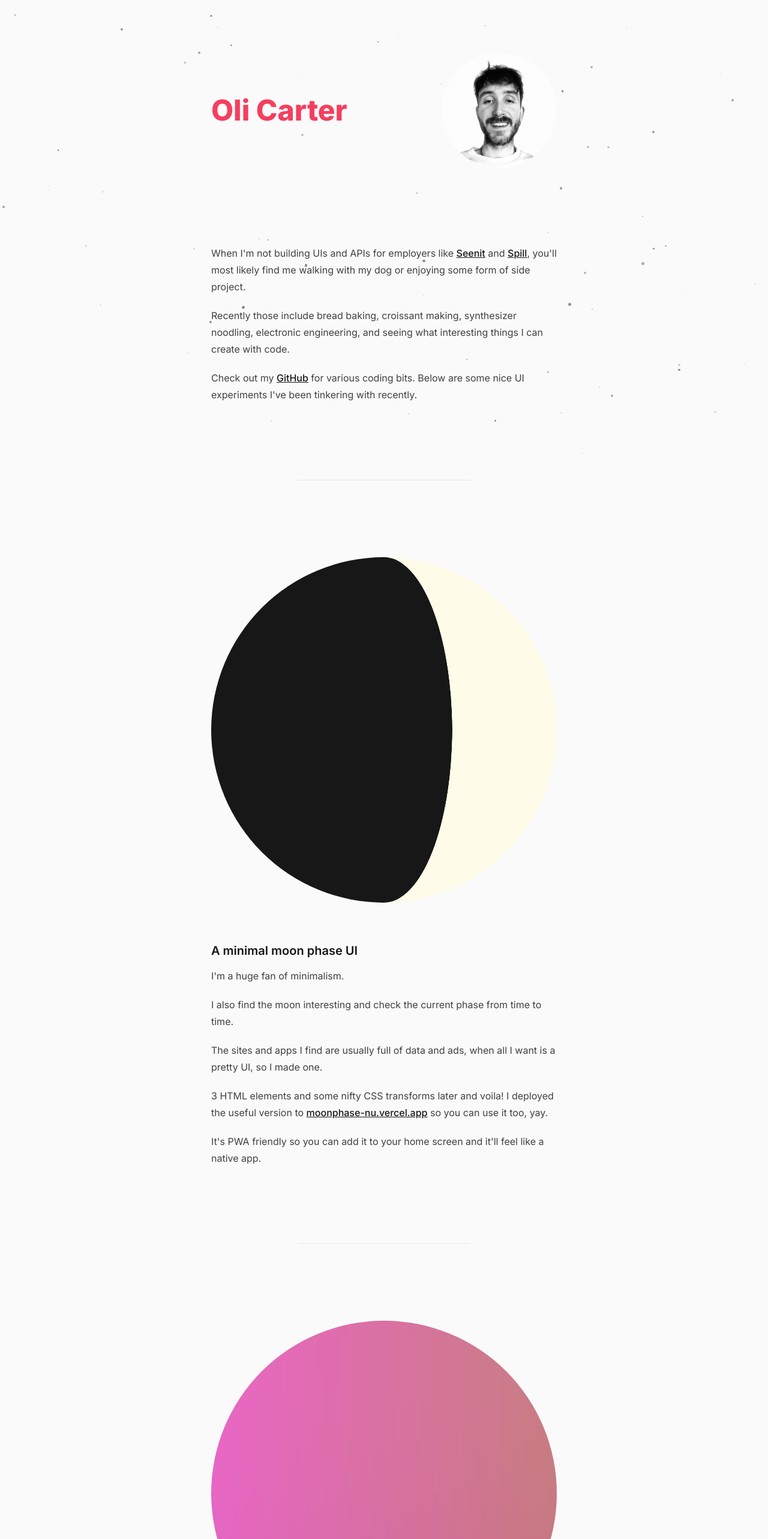
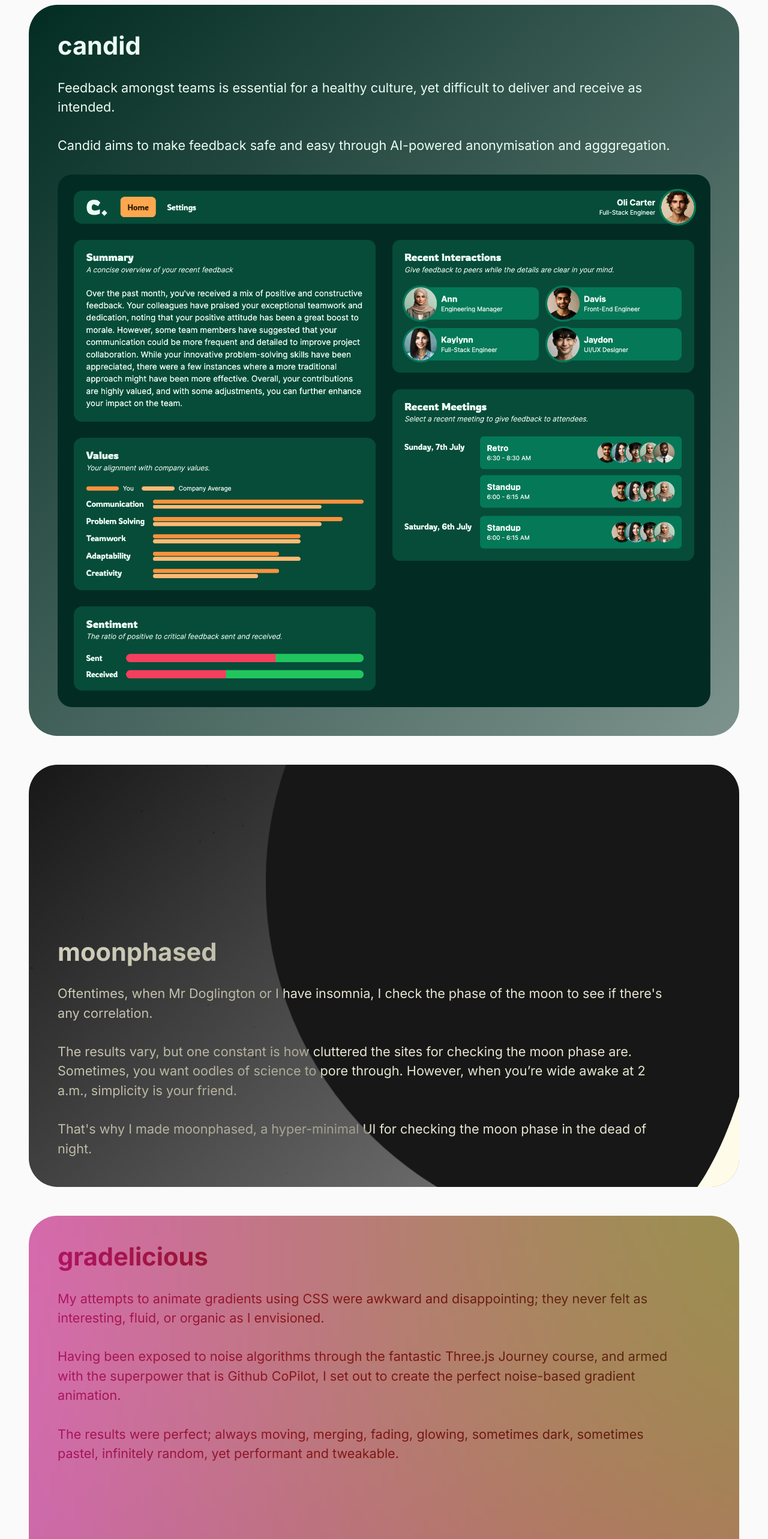
Before and after one commit to olicarter/portfolio, a Next.js app: page / in a window 1280 px wide. Shown: the part 40-2606 px from the top of the page at 60% size. Built offline with nearby package versions, Linux system fonts and the light colour scheme.

Commit message:
✨ Replace home page

```diff
--- a/app/projects/page.module.css
+++ b/app/page.module.css
@@ -1,41 +1,43 @@
 .projects {
   display: flex;
   flex-direction: column;
-  gap: 4vmin;
+  gap: 6vmin;
   overflow-y: scroll;
-  padding: 4vmin;
+  padding: 6vmin;
   scrollbar-width: none;
 }
 
 .project {
-  border-radius: 4vmin;
+  border-radius: 6vmin;
   display: flex;
   flex-direction: column;
-  gap: inherit;
-  min-height: calc(100vmin - 8vmin);
+  gap: 4vmin;
+  min-height: calc(100svh - 12vmin);
   overflow: hidden;
   padding: inherit;
   position: relative;
 }
 
 .project h3 {
-  font-size: 6vmin;
+  font-size: calc(4vmin + 0.6rem);
   font-weight: 700;
   line-height: 1;
 }
 
 .project p {
-  font-size: 2.5vmin;
+  font-size: calc(1.5vmin + 0.6rem);
+  max-width: 1024px;
 }
 
 .project.candid {
-  background: linear-gradient(135deg, #022c22, #0a0a0a);
+  background: linear-gradient(135deg, #022c22, #022c2280);
   color: #ecfdf5;
 }
 
 .project.moonphased {
-  background: linear-gradient(135deg, #171717, #0a0a0a);
+  background: linear-gradient(135deg, #171717, #17171780);
   color: #fefce8;
+  justify-content: flex-end;
 }
 
 .project.moonphased h3,
@@ -47,9 +49,3 @@
 .project.gradelicious p {
   mix-blend-mode: overlay;
 }
-
-@media (min-width: 1280px) {
-  .project p {
-    max-width: 67%;
-  }
-}
--- a/app/page.tsx
+++ b/app/page.tsx
@@ -1,133 +1,91 @@
-import AnimatedGradient from '@/app/components/AnimatedGradient'
-import Avatar from '@/app/components/Avatar'
-import Stars from '@/app/components/Stars'
-import MoonPhase from '@/app/components/MoonPhase'
+import Image from 'next/image'
+import AnimatedGradient from './components/AnimatedGradient'
+import MoonPhase from './components/MoonPhase'
+import Stars from './components/Stars'
+import styles from './page.module.css'
 
-export default function Home() {
+export default async function ProjectsPage() {
+  const dogNames = ['my doglet', 'my pooch', 'the doggo', 'Mr Doglington']
+  const dogName = dogNames[Math.floor(Math.random() * dogNames.length)]
+
   return (
-    <main className="min-h-screen px-8 py-32 items-stretch flex flex-col gap-32 max-w-screen-sm mx-auto">
-      <Stars />
-
-      <header className="flex flex-col md:flex-row gap-16 items-center justify-between">
-        <h1 className="order-2 md:order-1 text-center text-rose-500">
-          Oli Carter
-        </h1>
-        <div className="order-1 md:order-2">
-          <Avatar />
-        </div>
-      </header>
-
-      {/* <hr className="dark:border-neutral-800 mx-auto w-1/2" /> */}
-
-      <div className="dark:prose-invert max-w-screen-sm prose prose-neutral">
-        <p>
-          When I&apos;m not building UIs and APIs for employers like{' '}
-          <a href="https://www.seenit.io" rel="noreferrer" target="_blank">
-            Seenit
-          </a>{' '}
-          and{' '}
-          <a href="https://www.spill.chat" rel="noreferrer" target="_blank">
-            Spill
-          </a>
-          , you&apos;ll most likely find me walking with my dog or enjoying some
-          form of side project.
-        </p>
-        <p>
-          Recently those include bread baking, croissant making, synthesizer
-          noodling, electronic engineering, and seeing what interesting things I
-          can create with code.
-        </p>
-        <p>
-          Check out my{' '}
+    <ul className={styles.projects}>
+      <li className={`${styles.project} ${styles.candid}`} data-angle="135deg">
+        <h3>
           <a
-            href="https://github.com/olicarter"
+            href="https://candid-team.vercel.app"
             rel="noreferrer"
             target="_blank"
           >
-            GitHub
-          </a>{' '}
-          for various coding bits. Below are some nice UI experiments I&apos;ve
-          been tinkering with recently.
+            candid
+          </a>
+        </h3>
+        <p>
+          Feedback amongst teams is essential for a healthy culture, yet
+          difficult to deliver and receive as intended.
         </p>
+        <p>
+          Candid aims to make feedback safe and easy through AI-powered
+          anonymisation and agggregation.
+        </p>
+        <Image
+          alt="App screenshot"
+          className="bg-emerald-950 rounded-[3vmin] w-full min-w-[768px]"
+          src="/candid-home.png"
+          width={1280}
+          height={720}
+        />
+      </li>
+      <li className={`${styles.project} ${styles.moonphased}`}>
+        <div className="absolute inset-0 z-0">
+          <Stars />
         </div>
-
-      <hr className="dark:border-neutral-800 mx-auto w-1/2" />
-
-      <section className="space-y-16">
-        <div className="aspect-square w-full">
+        <div className="absolute top-0 right-0 w-full translate-x-1/3 -translate-y-1/3">
           <MoonPhase />
         </div>
-
-        <div className="dark:prose-invert max-w-none prose prose-neutral">
-          <h3>A minimal moon phase UI</h3>
-          <p>I&apos;m a huge fan of minimalism.</p>
-          <p>
-            I also find the moon interesting and check the current phase from
-            time to time.
-          </p>
-          <p>
-            The sites and apps I find are usually full of data and ads, when all
-            I want is a pretty UI, so I made one.
-          </p>
-          <p>
-            3 HTML elements and some nifty CSS transforms later and voila! I
-            deployed the useful version to{' '}
+        <h3>
           <a
-              href="https://moonphase-nu.vercel.app"
+            href="https://moonphased.vercel.app"
             rel="noreferrer"
             target="_blank"
           >
-              moonphase-nu.vercel.app
-            </a>{' '}
-            so you can use it too, yay.
+            moonphased
+          </a>
+        </h3>
+        <p>
+          Oftentimes, when {dogName} or I have insomnia, I check the phase of
+          the moon to see if there&apos;s any correlation.
         </p>
         <p>
-            It&apos;s PWA friendly so you can add it to your home screen and
-            it&apos;ll feel like a native app.
-          </p>
-        </div>
-      </section>
-
-      <hr className="dark:border-neutral-800 mx-auto w-1/2" />
-
-      <section className="space-y-16">
-        <div className="aspect-square overflow-hidden rounded-full w-full">
-          <AnimatedGradient className="contrast-125 h-full w-full" />
-        </div>
-
-        <div className="dark:prose-invert max-w-none prose prose-neutral">
-          <h3>An infinitely changing animated gradient</h3>
-          <p>
-            I bought the{' '}
-            <a
-              href="https://threejs-journey.com"
-              rel="noreferrer"
-              target="_blank"
-            >
-              Three.js Journey
-            </a>{' '}
-            course some time ago (you should too, it&apos;s phenomenal) and
-            subsequently became intrigued by noise algorithms.
+          The results vary, but one constant is how cluttered the sites for
+          checking the moon phase are. Sometimes, you want oodles of science to
+          pore through. However, when you’re wide awake at 2 a.m., simplicity is
+          your friend.
         </p>
         <p>
-            Here I used{' '}
-            <a
-              className="underline"
-              href="https://www.npmjs.com/package/simplex-noise"
-              rel="noreferrer"
-              target="_blank"
-            >
-              simplex-noise
-            </a>{' '}
-            to create a gradient that is unique on every render and can be
-            animated, resulting in the most magical effect ✨
+          That&apos;s why I made moonphased, a hyper-minimal UI for checking the
+          moon phase in the dead of night.
+        </p>
+      </li>
+      <li className={`${styles.project} ${styles.gradelicious}`}>
+        <AnimatedGradient className="absolute inset-0 size-full -z-10" />
+        <h3>gradelicious</h3>
+        <p>
+          My attempts to animate gradients using CSS were awkward and
+          disappointing; they never felt as interesting, fluid, or organic as I
+          envisioned.
         </p>
         <p>
-            You can even animate the alpha value for incredible an aurora-esque
-            effect.
+          Having been exposed to noise algorithms through the fantastic Three.js
+          Journey course, and armed with the superpower that is Github CoPilot,
+          I set out to create the perfect noise-based gradient animation.
         </p>
-        </div>
-      </section>
-    </main>
+        <p>
+          The results were perfect; always moving, merging, fading, glowing,
+          sometimes dark, sometimes pastel, infinitely random, yet performant
+          and tweakable.
+        </p>
+      </li>
+    </ul>
   )
 }
--- a/app/projects/page.tsx
+++ /dev/null
@@ -1,103 +0,0 @@
-import Image from 'next/image'
-import AnimatedGradient from '../components/AnimatedGradient'
-import MoonPhase from '../components/MoonPhase'
-import Stars from '../components/Stars'
-import styles from './page.module.css'
-
-export default async function ProjectsPage() {
-  const dogNames = ['my doglet', 'my pooch', 'the doggo', 'Mr Doglington']
-  const dogName = dogNames[Math.floor(Math.random() * dogNames.length)]
-
-  return (
-    <ul className={styles.projects}>
-      <li className={`${styles.project} ${styles.candid}`}>
-        <h3>
-          <a
-            href="https://candid-team.vercel.app"
-            rel="noreferrer"
-            target="_blank"
-          >
-            candid<span className="opacity-20">-team.vercel.app</span>
-          </a>
-        </h3>
-        <p>
-          Most companies will tell you that feedback is super important, and
-          they&apos;re absolutely right. Regular feedback is essential to
-          healthy company culture and personal development; but delivering it
-          tactfully can be challenging.
-        </p>
-        <p>
-          Candid is a team feedback platform, using AI to anonymise messages and
-          aggregate themes. This is then formatted constructively and updated
-          periodically, allowing teams to see how they&apos;re doing and what
-          they can improve.
-        </p>
-        <Image
-          alt="App screenshot"
-          className="bg-emerald-950 rounded-[2vmin] w-full"
-          src="/candid-home.png"
-          width={1280}
-          height={720}
-        />
-      </li>
-      <li className={`${styles.project} ${styles.moonphased}`}>
-        <Stars />
-        <div className="absolute top-1/3 left-0 right-0">
-          <MoonPhase />
-        </div>
-        <h3>
-          <a
-            href="https://moonphased.vercel.app"
-            rel="noreferrer"
-            target="_blank"
-          >
-            moonphased<span className="opacity-20">.vercel.app</span>
-          </a>
-        </h3>
-        <p>
-          Oftentimes, when {dogName} or I have insomnia, I check the phase of
-          the moon to see if there&apos;s any correlation.
-        </p>
-        <p>
-          The results vary, but one constant is how cluttered the sites for
-          checking the moon phase are. Sometimes, you want oodles of science to
-          pore through. However, when you’re wide awake at 2 a.m., simplicity is
-          your friend.
-        </p>
-        <p>
-          That&apos;s why I made moonphased, a hyper-minimal UI for checking the
-          moon phase in the dead of night.
-        </p>
-      </li>
-      <li className={`${styles.project} ${styles.gradelicious}`}>
-        <AnimatedGradient className="absolute inset-0 size-full -z-10" />
-        <h3>
-          <a
-            href="https://gradelicious.vercel.app"
-            rel="noreferrer"
-            target="_blank"
-          >
-            gradelicious<span className="opacity-20">.vercel.app</span>
-          </a>
-        </h3>
-        <p>
-          My attempts to animate gradients using CSS were awkward and
-          disappointing; they never felt as interesting, fluid, or organic as I
-          envisioned.
-        </p>
-        <p>
-          Having been exposed to noise algorithms through the fantastic Three.js
-          Journey course, and armed with the superpower that is Github CoPilot,
-          I set out to create the perfect noise-based gradient animation.
-        </p>
-        <p>The results were perfect.</p>
-        <p>
-          Always moving, merging, fading, glowing, sometimes dark, sometimes
-          pastel,
-          <br />
-          infinitely random, yet performant and tweakable.
-        </p>
-      </li>
-    </ul>
-  )
-}
```
Lines whose indentation alone changed are shown as unchanged.
